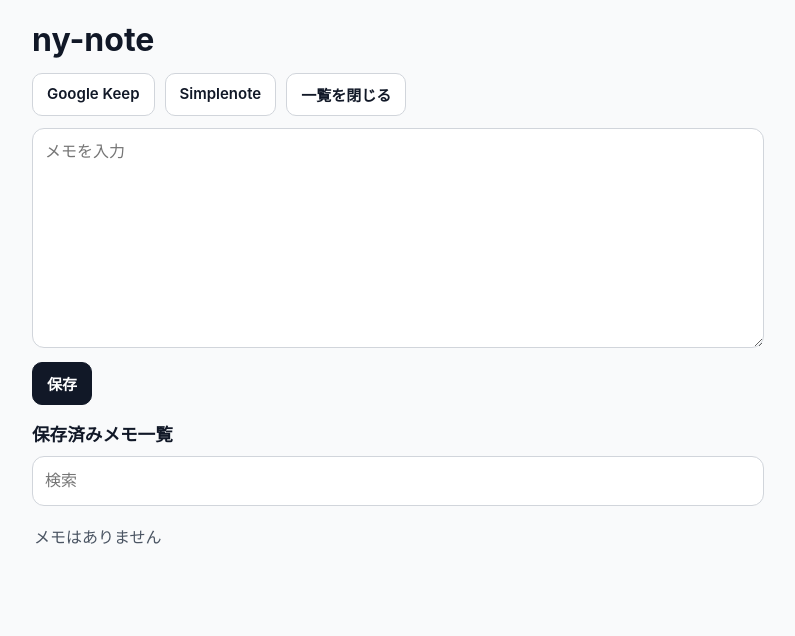
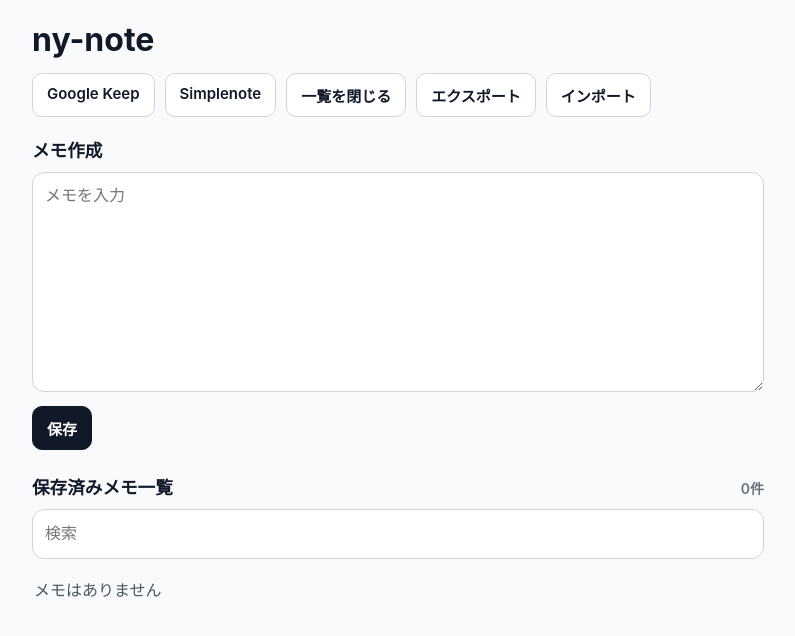
Before and after one commit to kaeru07/ny-note, a Next.js app: page / in a window 1280 px wide. Shown: the top 636 px of the page, without its empty margins (242-1037 px from the left). Built offline with nearby package versions, Linux system fonts and the light colour scheme.

Commit message:
Add note editing and JSON import/export features

```diff
--- a/app/globals.css
+++ b/app/globals.css
@@ -43,6 +43,7 @@ h2 {
   color: #111827;
   font-size: 15px;
   font-weight: 600;
+  min-height: 44px;
   padding: 10px 14px;
   text-decoration: none;
   cursor: pointer;
@@ -114,9 +115,42 @@ textarea {
   font-size: 13px;
 }
 
+.count {
+  margin: 0;
+  color: #6b7280;
+  font-size: 14px;
+  font-weight: 600;
+}
+
+.sectionTitleRow {
+  display: flex;
+  align-items: center;
+  justify-content: space-between;
+  gap: 10px;
+}
+
+.editingBadge {
+  display: inline-flex;
+  align-items: center;
+  border-radius: 999px;
+  background: #fef3c7;
+  color: #92400e;
+  font-size: 12px;
+  font-weight: 700;
+  padding: 4px 10px;
+}
+
+.hiddenInput {
+  display: none;
+}
+
+.cardActions {
+  margin-bottom: 0;
+}
+
 @media (max-width: 640px) {
   .container {
-    padding: 14px 12px 28px;
+    padding: 16px 14px 30px;
   }
 
   h1 {
@@ -124,7 +158,16 @@ textarea {
   }
 
   .btn {
-    flex: 1 1 auto;
+    flex: 1 1 calc(50% - 10px);
     text-align: center;
+    padding: 11px 12px;
+  }
+
+  .cardActions .btn {
+    flex: 1;
+  }
+
+  textarea {
+    min-height: 180px;
   }
 }
--- a/app/page.tsx
+++ b/app/page.tsx
@@ -1,6 +1,6 @@
 "use client";
 
-import { useEffect, useMemo, useState } from "react";
+import { ChangeEvent, useEffect, useMemo, useRef, useState } from "react";
 
 type Note = {
   id: number;
@@ -10,6 +10,33 @@ type Note = {
 
 const NOTES_KEY = "ny-note-notes";
 const DRAFT_KEY = "ny-note-draft";
+
+function sortNotesDesc(notes: Note[]) {
+  return [...notes].sort((a, b) => (a.updatedAt < b.updatedAt ? 1 : -1));
+}
+
+function normalizeNotes(input: unknown): Note[] {
+  if (!Array.isArray(input)) {
+    return [];
+  }
+
+  return input
+    .filter((item): item is Note => {
+      return (
+        !!item &&
+        typeof item === "object" &&
+        typeof (item as Note).id === "number" &&
+        typeof (item as Note).text === "string" &&
+        typeof (item as Note).updatedAt === "string"
+      );
+    })
+    .map((item) => ({
+      id: item.id,
+      text: item.text.trim(),
+      updatedAt: item.updatedAt
+    }))
+    .filter((item) => item.text.length > 0);
+}
 
 function readNotes(): Note[] {
   if (typeof window === "undefined") {
@@ -22,14 +49,8 @@ function readNotes(): Note[] {
   }
 
   try {
-    const parsed = JSON.parse(raw) as Note[];
-    if (!Array.isArray(parsed)) {
-      return [];
-    }
-
-    return parsed
-      .filter((item) => item && typeof item.id === "number" && typeof item.text === "string" && typeof item.updatedAt === "string")
-      .sort((a, b) => (a.updatedAt < b.updatedAt ? 1 : -1));
+    const parsed = JSON.parse(raw);
+    return sortNotesDesc(normalizeNotes(parsed));
   } catch {
     return [];
   }
@@ -59,6 +80,8 @@ export default function Page() {
   const [showList, setShowList] = useState(true);
   const [search, setSearch] = useState("");
   const [message, setMessage] = useState("");
+  const [editingId, setEditingId] = useState<number | null>(null);
+  const fileInputRef = useRef<HTMLInputElement | null>(null);
 
   useEffect(() => {
     if (typeof window === "undefined") {
@@ -86,6 +109,10 @@ export default function Page() {
     return notes.filter((note) => note.text.toLowerCase().includes(keyword));
   }, [notes, search]);
 
+  const resetEditing = () => {
+    setEditingId(null);
+  };
+
   const handleSave = () => {
     const text = draft.trim();
 
@@ -94,18 +121,39 @@ export default function Page() {
       return;
     }
 
+    const now = new Date().toISOString();
+
+    if (editingId !== null) {
+      const nextNotes = sortNotesDesc(
+        notes.map((note) =>
+          note.id === editingId
+            ? {
+                ...note,
+                text,
+                updatedAt: now
+              }
+            : note
+        )
+      );
+      setNotes(nextNotes);
+      writeNotes(nextNotes);
+      setMessage("更新しました");
+    } else {
       const nextNote: Note = {
         id: Date.now(),
         text,
-      updatedAt: new Date().toISOString()
+        updatedAt: now
       };
 
-    const nextNotes = [nextNote, ...notes];
+      const nextNotes = sortNotesDesc([nextNote, ...notes]);
       setNotes(nextNotes);
       writeNotes(nextNotes);
+      setMessage("保存しました");
+    }
+
     setDraft("");
+    resetEditing();
     window.localStorage.removeItem(DRAFT_KEY);
-    setMessage("保存しました");
     setShowList(true);
   };
 
@@ -113,8 +161,101 @@ export default function Page() {
     const nextNotes = notes.filter((note) => note.id !== id);
     setNotes(nextNotes);
     writeNotes(nextNotes);
+
+    if (editingId === id) {
+      setDraft("");
+      resetEditing();
+      window.localStorage.removeItem(DRAFT_KEY);
+    }
+
     setMessage("削除しました");
   };
+
+  const handleEditStart = (note: Note) => {
+    setDraft(note.text);
+    setEditingId(note.id);
+    setShowList(true);
+    setMessage("編集中です");
+  };
+
+  const handleEditCancel = () => {
+    setDraft("");
+    resetEditing();
+    setMessage("編集をキャンセルしました");
+    window.localStorage.removeItem(DRAFT_KEY);
+  };
+
+  const handleExport = () => {
+    if (notes.length === 0) {
+      setMessage("エクスポートするメモがありません");
+      return;
+    }
+
+    const data = JSON.stringify(notes, null, 2);
+    const blob = new Blob([data], { type: "application/json" });
+    const url = window.URL.createObjectURL(blob);
+    const link = document.createElement("a");
+    const dateStamp = new Date().toISOString().slice(0, 10);
+
+    link.href = url;
+    link.download = `ny-note-export-${dateStamp}.json`;
+    document.body.appendChild(link);
+    link.click();
+    link.remove();
+    window.URL.revokeObjectURL(url);
+    setMessage("エクスポートしました");
+  };
+
+  const handleImportClick = () => {
+    fileInputRef.current?.click();
+  };
+
+  const handleImportChange = async (event: ChangeEvent<HTMLInputElement>) => {
+    const file = event.currentTarget.files?.[0];
+    event.currentTarget.value = "";
+
+    if (!file) {
+      return;
+    }
+
+    try {
+      const text = await file.text();
+      const parsed = JSON.parse(text);
+      const imported = normalizeNotes(parsed);
+
+      if (imported.length === 0) {
+        setMessage("インポート可能なメモがありません");
+        return;
+      }
+
+      const existingIds = new Set(notes.map((note) => note.id));
+      const now = new Date().toISOString();
+      let sequence = Date.now();
+
+      const sanitized = imported.map((note) => {
+        if (!existingIds.has(note.id)) {
+          existingIds.add(note.id);
+          return note;
+        }
+
+        sequence += 1;
+        return {
+          ...note,
+          id: sequence,
+          updatedAt: now
+        };
+      });
+
+      const nextNotes = sortNotesDesc([...sanitized, ...notes]);
+      setNotes(nextNotes);
+      writeNotes(nextNotes);
+      setMessage(`${sanitized.length}件インポートしました`);
+    } catch {
+      setMessage("不正なJSONのためインポートできません");
+    }
+  };
+
+  const hasSearch = search.trim().length > 0;
 
   return (
     <main className="container">
@@ -130,6 +271,18 @@ export default function Page() {
         <button className="btn" type="button" onClick={() => setShowList((prev) => !prev)}>
           {showList ? "一覧を閉じる" : "一覧表示"}
         </button>
+        <button className="btn" type="button" onClick={handleExport}>
+          エクスポート
+        </button>
+        <button className="btn" type="button" onClick={handleImportClick}>
+          インポート
+        </button>
+        <input ref={fileInputRef} type="file" accept="application/json,.json" className="hiddenInput" onChange={handleImportChange} />
+      </div>
+
+      <div className="sectionTitleRow">
+        <h2>{editingId !== null ? "メモ編集" : "メモ作成"}</h2>
+        {editingId !== null && <span className="editingBadge">編集中</span>}
       </div>
 
       <textarea
@@ -141,15 +294,23 @@ export default function Page() {
 
       <div className="buttonRow saveRow">
         <button className="btn btnPrimary" type="button" onClick={handleSave}>
-          保存
+          {editingId !== null ? "更新保存" : "保存"}
         </button>
+        {editingId !== null && (
+          <button className="btn" type="button" onClick={handleEditCancel}>
+            編集キャンセル
+          </button>
+        )}
       </div>
 
       {message && <p className="status">{message}</p>}
 
       {showList && (
         <section className="listSection">
+          <div className="sectionTitleRow">
             <h2>保存済みメモ一覧</h2>
+            <p className="count">{notes.length}件</p>
+          </div>
 
           <input
             type="search"
@@ -161,15 +322,20 @@ export default function Page() {
 
           <div className="notes">
             {filteredNotes.length === 0 ? (
-              <p className="empty">メモはありません</p>
+              <p className="empty">{hasSearch ? "検索結果は0件です" : "メモはありません"}</p>
             ) : (
               filteredNotes.map((note) => (
                 <article key={note.id} className="card">
                   <p className="text">{note.text}</p>
                   <p className="meta">更新: {formatDate(note.updatedAt)}</p>
+                  <div className="buttonRow cardActions">
+                    <button className="btn" type="button" onClick={() => handleEditStart(note)}>
+                      編集
+                    </button>
                     <button className="btn btnDanger" type="button" onClick={() => handleDelete(note.id)}>
                       削除
                     </button>
+                  </div>
                 </article>
               ))
             )}
```
Lines whose indentation alone changed are shown as unchanged.
